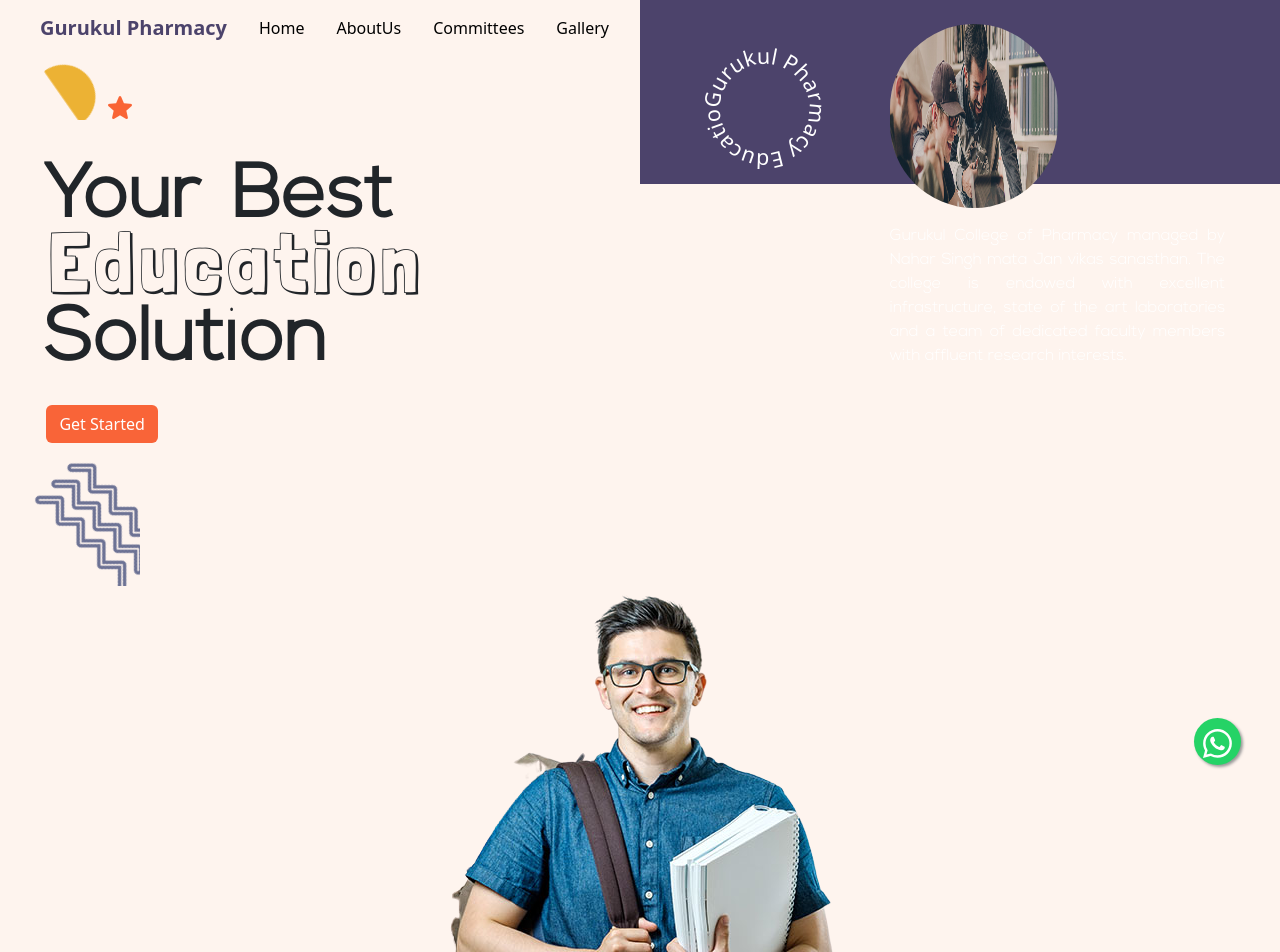
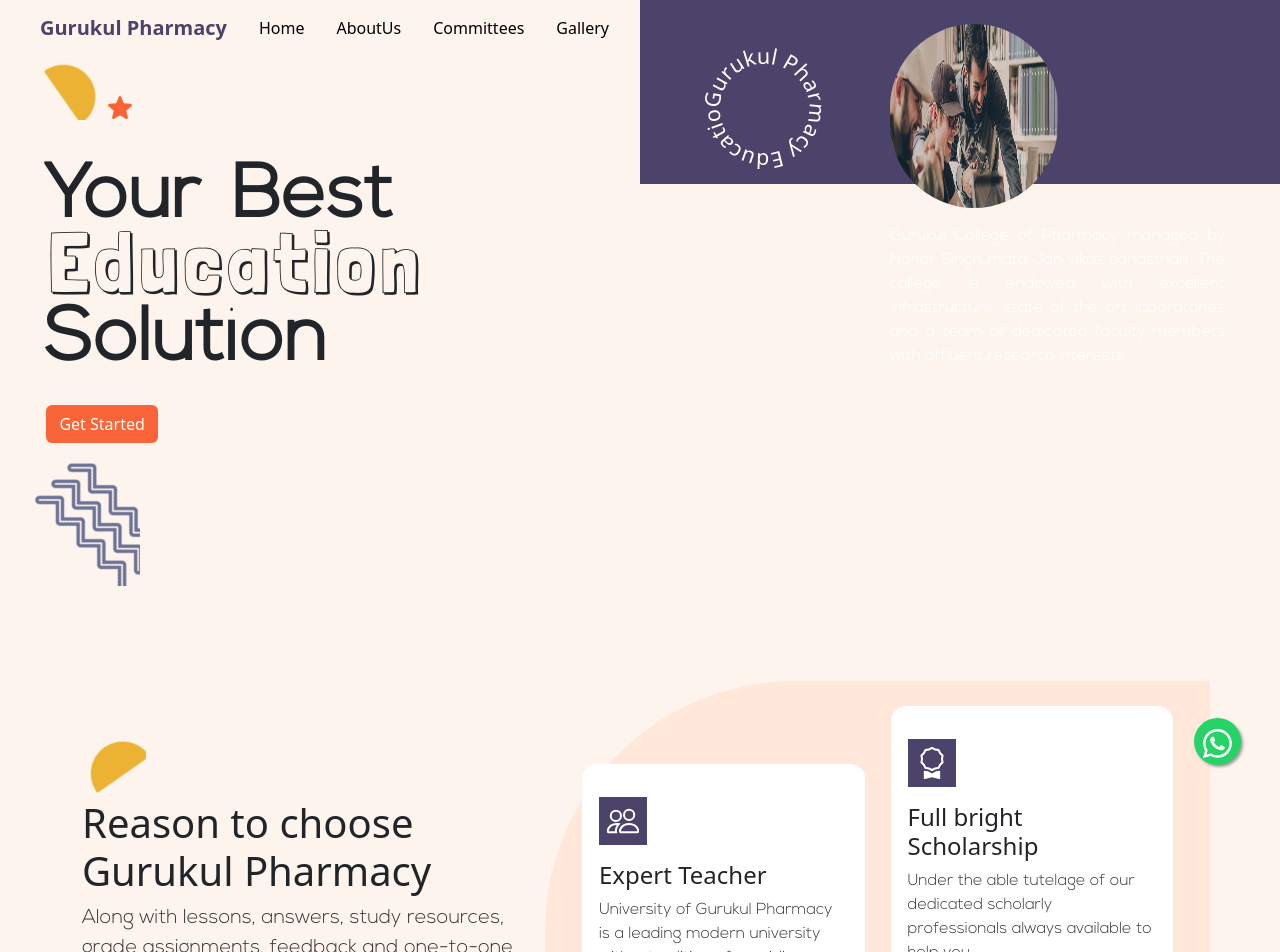
Before and after one commit to pradeep-chauhan/Pharmacy, a Next.js app: page / in a window 1280 px wide. Shown: the top 952 px of the page. Built offline with nearby package versions, Linux system fonts and the light colour scheme.

Commit message:
homepage image remove

```diff
--- a/components/Footer.jsx
+++ b/components/Footer.jsx
@@ -25,7 +25,9 @@ function Footer() {
             <div className='col-lg-4 col-xl-4 col-md-4 col-sm-12 col-xs-12'>
               <p className="inline d-flex justify-content-start contact-us-paragraph text-white">
                 <Map className="fa fa-map-marker contactIcon "></Map>
-                Plot No, 101-103, 100 Feet Rd, near Airport road <br></br> Udaipur, Rajasthan 313001
+                Gurukul College of Pharmacy
+                Village - Budal, Tehsil- Girwa, Udaipur, Rajasthan
+                {/* Plot No, 101-103, 100 Feet Rd, near Airport road <br></br> Udaipur, Rajasthan 313001 */}
               </p>
               <p className="inline d-flex justify-content-start contact-us-paragraph text-white ">
                 <Phone className="fa fa-phone contactIcon"></Phone>
@@ -37,7 +39,7 @@ function Footer() {
               </p>
             </div>
             <div className='col-lg-4 col-xl-4 col-md-4 col-sm-12 col-xs-12 mb-4'>
-            <iframe src="https://www.google.com/maps/embed?pb=!1m18!1m12!1m3!1d3627.519905876953!2d73.80689775016938!3d24.605759684097034!2m3!1f0!2f0!3f0!3m2!1i1024!2i768!4f13.1!3m3!1m2!1s0x3967e760b733ed27%3A0x6a295f012d92ec1f!2sAlvrio%20Labs!5e0!3m2!1sen!2sin!4v1663225453049!5m2!1sen!2sin" width="100%" height="100%" allowFullScreen="" loading="lazy" referrerPolicy="no-referrer-when-downgrade"></iframe>
+              <iframe src="https://www.google.com/maps/embed?pb=!1m18!1m12!1m3!1d3627.519905876953!2d73.80689775016938!3d24.605759684097034!2m3!1f0!2f0!3f0!3m2!1i1024!2i768!4f13.1!3m3!1m2!1s0x3967e760b733ed27%3A0x6a295f012d92ec1f!2sAlvrio%20Labs!5e0!3m2!1sen!2sin!4v1663225453049!5m2!1sen!2sin" width="100%" height="100%" allowFullScreen="" loading="lazy" referrerPolicy="no-referrer-when-downgrade"></iframe>
             </div>
           </div>
         </div>
--- a/components/Homepage.jsx
+++ b/components/Homepage.jsx
@@ -95,13 +95,13 @@ function Homepage() {
             </div>
           </div>
         </div>
-        <div className="image-homepage2">
+        {/* <div className="image-homepage2">
           <div className="d-flex justify-content-center align-items-center">
             <div className="d-none d-sm-block d-md-block">
               <Image className="image-homepage3" src={Image1} />
             </div>
           </div>
-        </div>
+        </div> */}
         <div className="icon-bar">
           <a href="https://api.whatsapp.com/send?phone=919694985000" className="float whatsapp" target="_blank">
             <Whatsapp className='className="fa fa-whatsapp my-float"'></Whatsapp>
```
